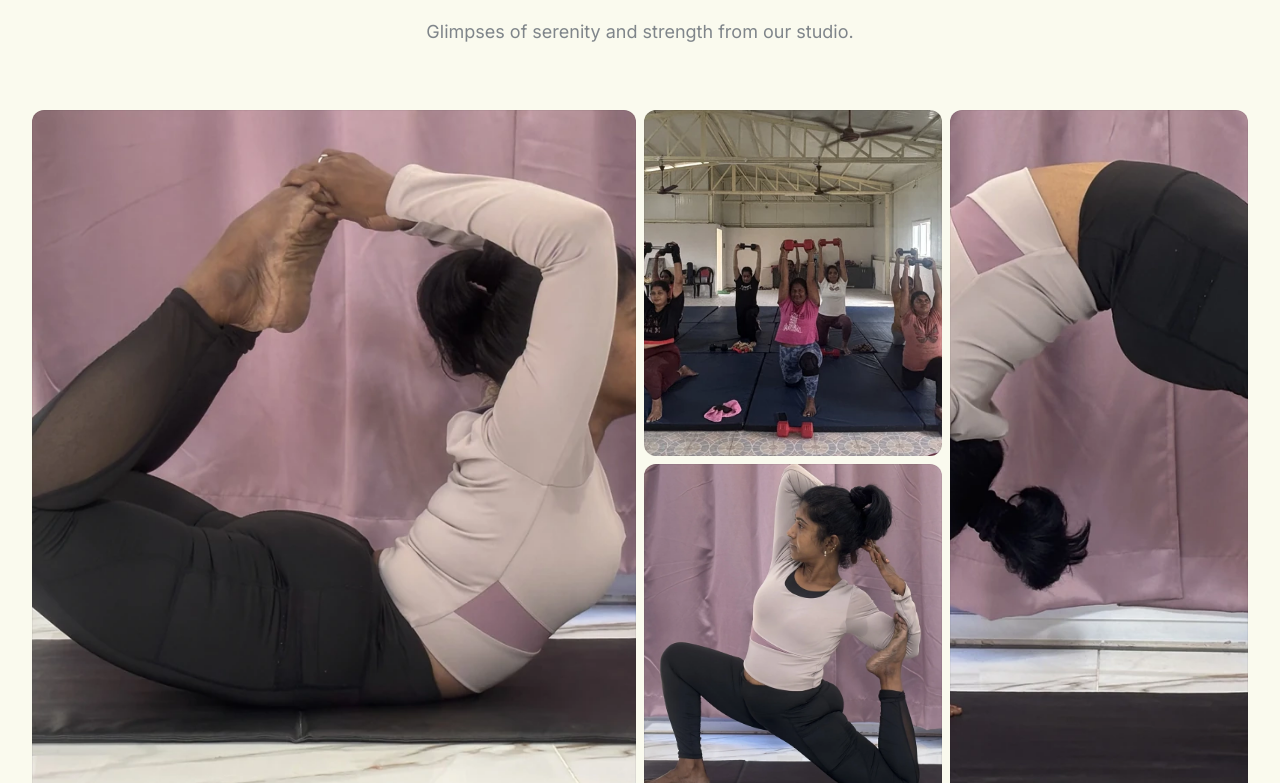
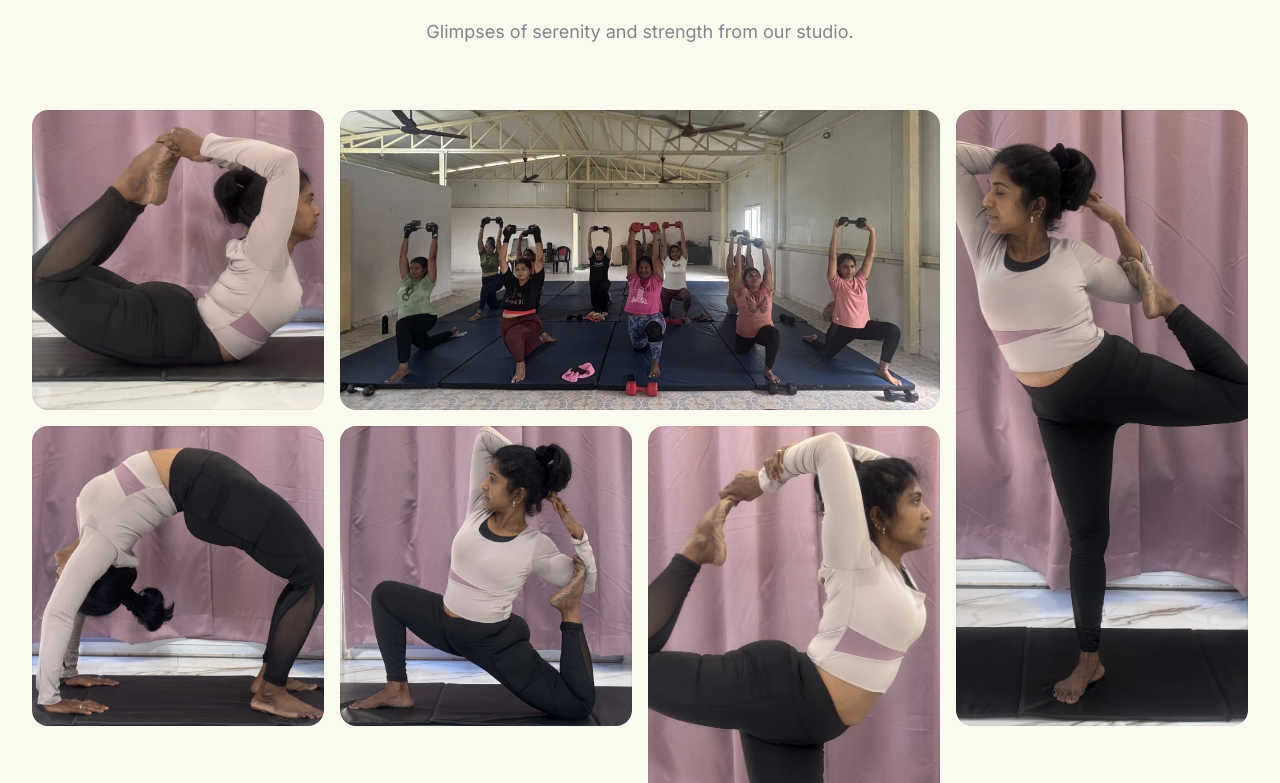
Before and after one commit to yogaatinfinity-sys/astral-satellite, a Next.js app: page / in a window 1280 px wide. Shown: the part 2437-3220 px from the top of the page. Built offline with nearby package versions, Linux system fonts and the light colour scheme; no server answers; a web font is replaced by a local one.

Commit message:
Final production polish and responsive fixes

```diff
--- a/src/components/gallery-section.tsx
+++ b/src/components/gallery-section.tsx
@@ -1,36 +1,54 @@
 "use client"
 
-import { motion } from "framer-motion"
+import { motion, AnimatePresence } from "framer-motion"
 import Image from "next/image"
+import { useState } from "react"
+import { Plus } from "lucide-react"
 
-const galleryImages = [
+interface GalleryImage {
+    src: string;
+    alt: string;
+    orientation: 'portrait' | 'landscape' | 'square';
+}
+
+const curatedImages: GalleryImage[] = [
     {
         src: "/assets/gallery/infinity-1.webp",
-        alt: "Large yoga feature",
-        className: "md:col-span-2 md:row-span-2",
-        objectPos: "object-center"
+        alt: "Yoga focus",
+        orientation: "square"
     },
     {
         src: "/assets/gallery/infinity-2.webp",
-        alt: "Yoga session",
-        className: "md:col-span-1 md:row-span-1",
-        objectPos: "object-center"
+        alt: "Studio landscape",
+        orientation: "landscape"
+    },
+    {
+        src: "/assets/gallery/infinity-3.webp",
+        alt: "Portrait pose",
+        orientation: "portrait"
+    },
+    {
+        src: "/assets/gallery/infinity-4.webp",
+        alt: "Balanced pose",
+        orientation: "square"
     },
     {
         src: "/assets/gallery/infinity-5.webp",
-        alt: "Yoga pose",
-        className: "md:col-start-3 md:row-start-2 md:col-span-1 md:row-span-1",
-        objectPos: "object-center"
+        alt: "Yoga morning",
+        orientation: "square"
     },
     {
-        src: "/assets/gallery/infinity-4.webp",
-        alt: "Standing Natarajasana portrait pose",
-        className: "md:col-start-4 md:row-span-2",
-        objectPos: "object-top"
+        src: "/assets/gallery/infinity-6.webp",
+        alt: "Standing pose",
+        orientation: "portrait"
     },
 ]
 
+const additionalImages: string[] = []
+
 export function GallerySection() {
+    const [isExpanded, setIsExpanded] = useState(false)
+
     return (
         <section id="gallery" className="py-24 bg-soft-bone overflow-hidden">
             <div className="max-w-7xl mx-auto px-4 sm:px-6 lg:px-8">
@@ -55,8 +73,9 @@ export function GallerySection() {
                     </motion.p>
                 </div>
 
-                <div className="grid grid-cols-1 md:grid-cols-4 md:grid-rows-2 gap-2 h-auto md:h-[600px] lg:h-[700px]">
-                    {galleryImages.map((image, index) => (
+                {/* Main Bento Grid */}
+                <div className="grid grid-cols-2 lg:grid-cols-4 gap-2 md:gap-4 auto-rows-[200px] md:auto-rows-[300px]">
+                    {curatedImages.map((image, index) => (
                         <motion.div
                             key={index}
                             initial={{ opacity: 0, scale: 0.98, y: 20 }}
@@ -67,23 +86,73 @@ export function GallerySection() {
                                 delay: index * 0.1,
                                 ease: "easeOut"
                             }}
-                            className={`relative overflow-hidden group cursor-pointer rounded-xl h-[300px] md:h-full ${image.className}`}
+                            className={`relative overflow-hidden group cursor-pointer rounded-2xl
+                                ${image.orientation === 'portrait' ? 'row-span-2 col-span-1 lg:row-span-2 lg:col-span-1' : ''}
+                                ${image.orientation === 'landscape' ? 'col-span-2 lg:col-span-2 lg:row-span-1' : ''}
+                                ${image.orientation === 'square' ? 'col-span-1 lg:col-span-1 lg:row-span-1' : ''}
+                                max-lg:col-span-1 max-lg:row-span-1
+                                max-lg:max-w-full
+                            `}
                         >
                             <Image
                                 src={image.src}
                                 alt={image.alt}
                                 fill
-                                priority={index < 2}
-                                sizes="(max-width: 768px) 100vw, (max-width: 1200px) 50vw, 25vw"
-                                className={`w-full h-full object-cover ${image.objectPos} transition-transform duration-700 group-hover:scale-105`}
+                                sizes="(max-width: 1024px) 50vw, 33vw"
+                                className={`w-full h-full object-cover transition-transform duration-700 group-hover:scale-110
+                                    ${image.orientation === 'portrait' ? 'object-top' : 'object-center'}
+                                `}
                             />
 
-                            {/* Overlay for interaction */}
-                            <div className="absolute inset-0 bg-black/10 opacity-0 group-hover:opacity-100 transition-opacity duration-500 z-10" />
-
-                            <div className="absolute inset-0 ring-1 ring-inset ring-black/5 rounded-xl z-20" />
+                            <div className="absolute inset-0 bg-black/10 opacity-0 group-hover:opacity-100 transition-opacity duration-300 z-10" />
+                            <div className="absolute inset-0 ring-1 ring-inset ring-black/5 rounded-2xl z-20" />
                         </motion.div>
                     ))}
+                </div>
+
+                {/* See More Expansion */}
+                <div className="mt-12 flex flex-col items-center">
+                    {!isExpanded && additionalImages.length > 0 && (
+                        <motion.button
+                            onClick={() => setIsExpanded(true)}
+                            whileHover={{ scale: 1.05 }}
+                            whileTap={{ scale: 0.95 }}
+                            className="flex items-center gap-2 px-8 py-4 bg-[#D4AF37] text-white rounded-full font-bold shadow-lg shadow-[#D4AF37]/20 hover:bg-[#B8962D] transition-colors"
+                        >
+                            <Plus size={20} />
+                            See More
+                        </motion.button>
+                    )}
+
+                    <AnimatePresence>
+                        {isExpanded && (
+                            <motion.div
+                                initial={{ opacity: 0, height: 0 }}
+                                animate={{ opacity: 1, height: "auto" }}
+                                exit={{ opacity: 0, height: 0 }}
+                                transition={{ duration: 0.8, ease: "circOut" }}
+                                className="w-full mt-8"
+                            >
+                                <div className="columns-1 sm:columns-2 lg:columns-3 gap-4 space-y-4">
+                                    {additionalImages.map((image, index) => (
+                                        <motion.div
+                                            key={`extra-${index}`}
+                                            initial={{ opacity: 0, y: 20 }}
+                                            animate={{ opacity: 1, y: 0 }}
+                                            transition={{ delay: index * 0.05 }}
+                                            className="relative rounded-2xl overflow-hidden break-inside-avoid"
+                                        >
+                                            <img
+                                                src={image}
+                                                alt={`Gallery extra ${index}`}
+                                                className="w-full h-auto object-cover rounded-2xl"
+                                            />
+                                        </motion.div>
+                                    ))}
+                                </div>
+                            </motion.div>
+                        )}
+                    </AnimatePresence>
                 </div>
             </div>
         </section>
```
Also changed, not shown: 1 other file (tests, documents, lock files or other folders).
